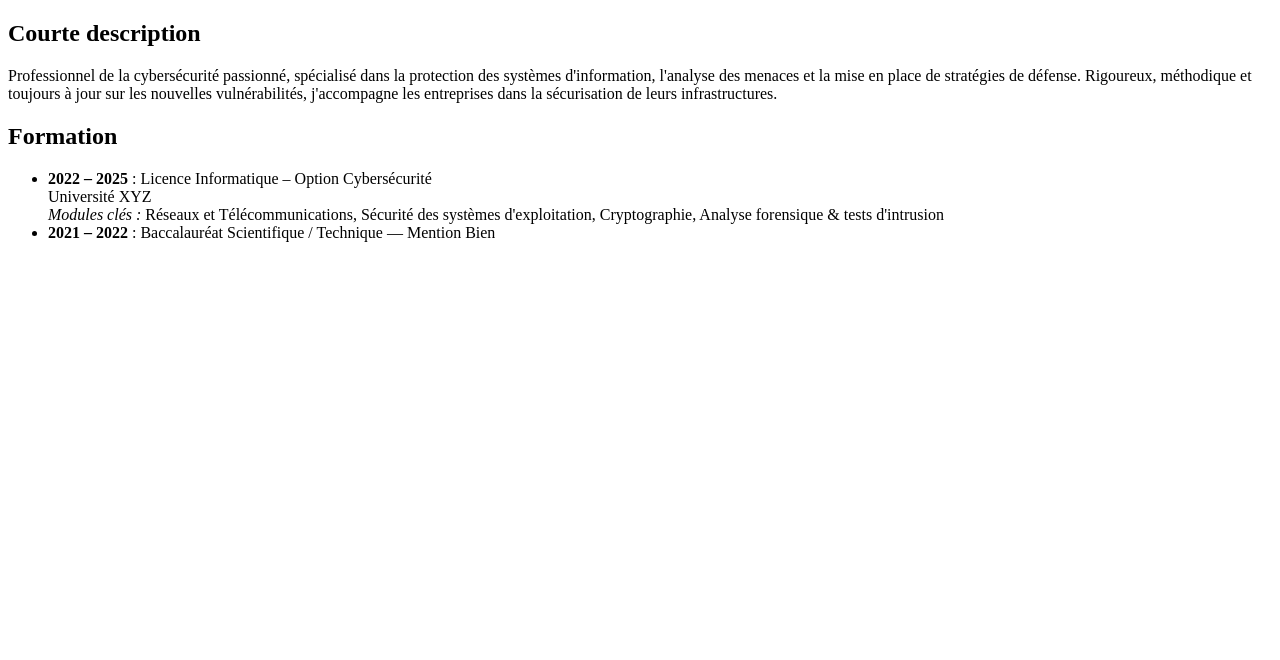
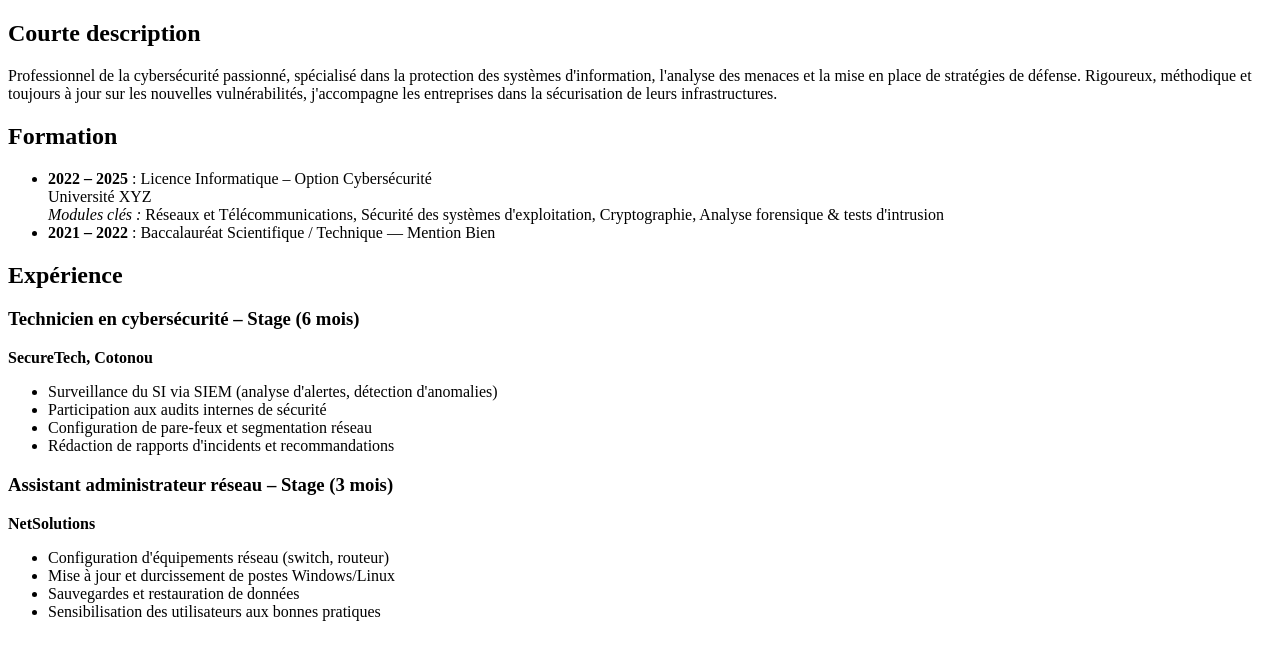
Before and after one commit to emericcool316-cell/mon-cv, a plain HTML site: page index.html in a window 1280 px wide. Drawn offline with Linux system fonts and the light colour scheme.

Commit message:
mise en place de la section experience

```diff
--- a/index.html
+++ b/index.html
@@ -29,6 +29,29 @@
       </li>
     </ul>
   </section>
+<section id="experience">
+    <h2>Expérience</h2><article>
+  <h3>Technicien en cybersécurité – Stage (6 mois)</h3>
+  <p><strong>SecureTech, Cotonou</strong></p>
+  <ul>
+    <li>Surveillance du SI via SIEM (analyse d'alertes, détection d'anomalies)</li>
+    <li>Participation aux audits internes de sécurité</li>
+    <li>Configuration de pare-feux et segmentation réseau</li>
+    <li>Rédaction de rapports d'incidents et recommandations</li>
+  </ul>
+</article>
 
+<article>
+  <h3>Assistant administrateur réseau – Stage (3 mois)</h3>
+  <p><strong>NetSolutions</strong></p>
+  <ul>
+    <li>Configuration d'équipements réseau (switch, routeur)</li>
+    <li>Mise à jour et durcissement de postes Windows/Linux</li>
+    <li>Sauvegardes et restauration de données</li>
+    <li>Sensibilisation des utilisateurs aux bonnes pratiques</li>
+  </ul>
+</article>
+
+  </section>
 </body>
 </html>
```
